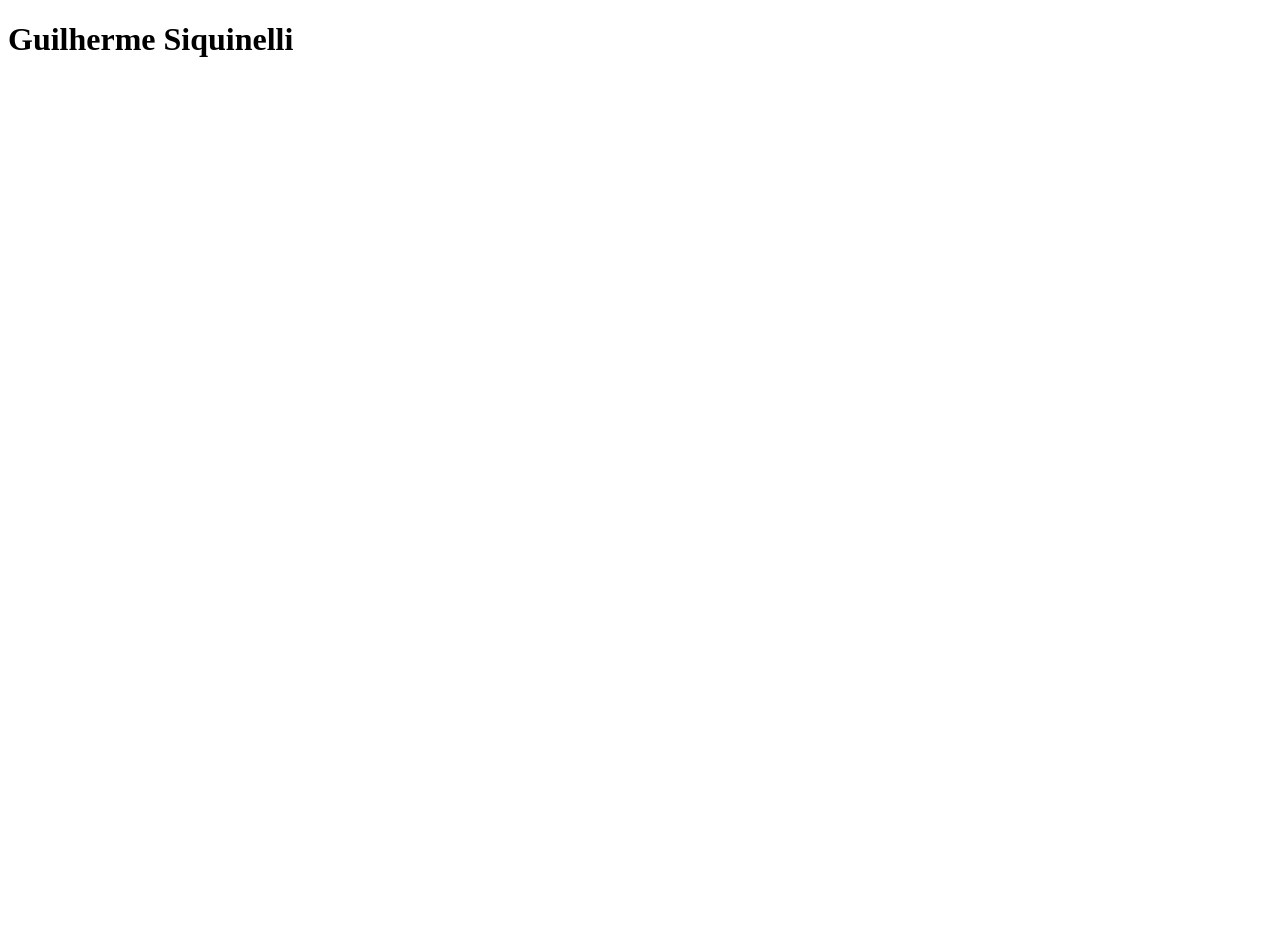
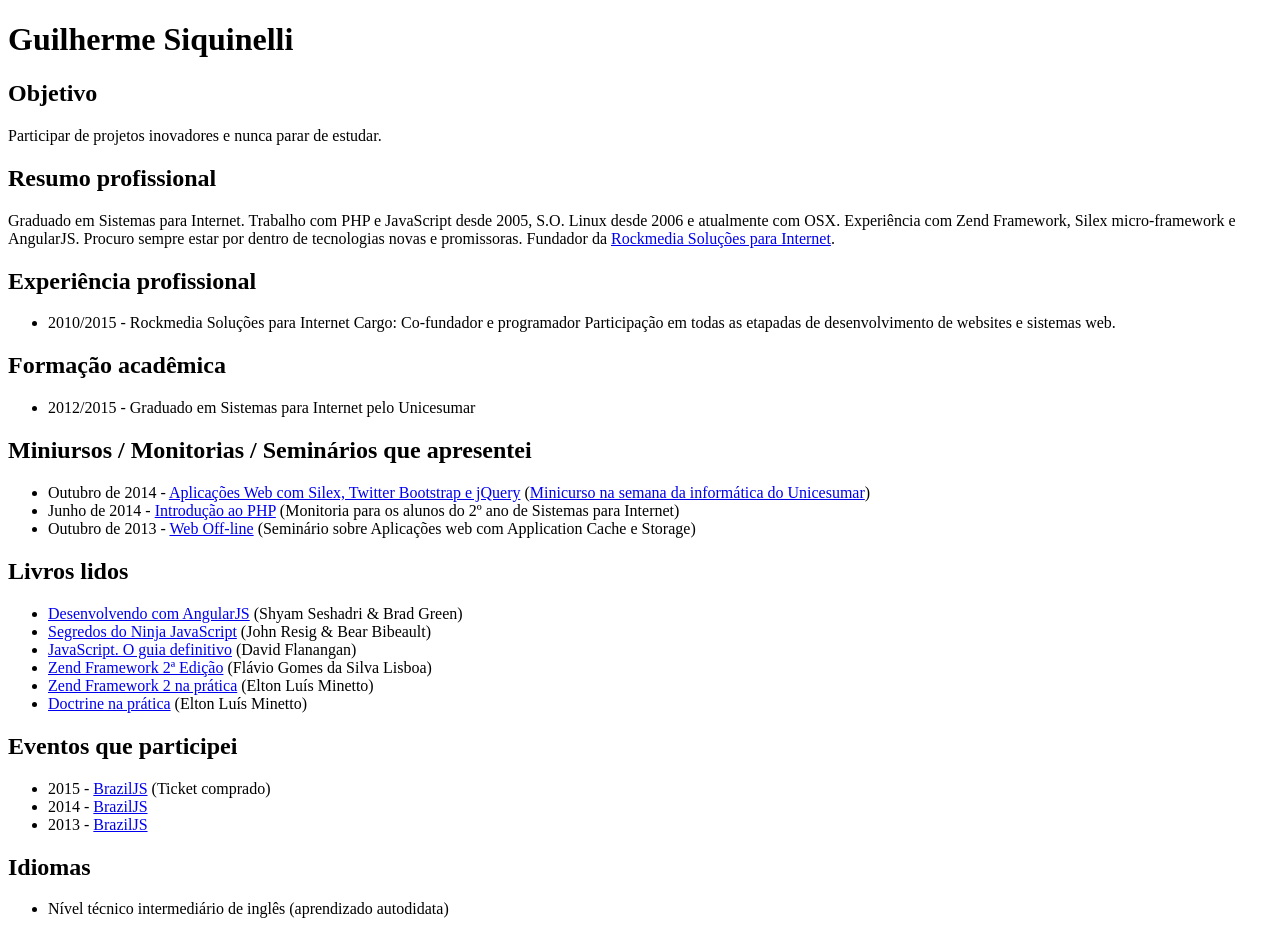
Before and after one commit to guiseek/guiseek.github.io, a plain HTML site: page index.html in a window 1280 px wide. Before the commit the page ends 800 px from the top, so only its background shows below. Drawn offline with Linux system fonts and the light colour scheme.

Commit message:
Informações básicas
Adicionado seções objetivo, resumo profissional, experiência
profissional, formação acadêmica, minicursos / monitorias / seminários
apresentados / livros lidos / eventos que participei e idiomas.

```diff
--- a/index.html
+++ b/index.html
@@ -5,6 +5,91 @@
     <title>Guilherme Siquinelli</title>
   </head>
   <body>
-    <h1>Guilherme Siquinelli</h1>
+    <header>
+      <h1>Guilherme Siquinelli</h1>
+    </header>
+    <main>
+      <section>
+        <h2>Objetivo</h2>
+        <p>Participar de projetos inovadores e nunca parar de estudar.</p>
+      </section>
+      <section>
+        <h2>Resumo profissional</h2>
+        <p>Graduado em Sistemas para Internet. Trabalho com PHP e JavaScript desde 2005, S.O. Linux desde 2006 e atualmente com OSX. Experiência com Zend Framework, Silex micro-framework e AngularJS. Procuro sempre estar por dentro de tecnologias novas e promissoras. Fundador da <a href="http://www.rockmedia.com.br">Rockmedia Soluções para Internet</a>.</p>
+      </section>
+      <section>
+        <h2>Experiência profissional</h2>
+        <ul>
+          <li>
+            2010/2015 - Rockmedia Soluções para Internet
+            Cargo: Co-fundador e programador
+            Participação em todas as etapadas de desenvolvimento de websites e sistemas web.
+          </li>
+        </ul>
+      </section>
+      <section>
+        <h2>Formação acadêmica</h2>
+        <ul>
+          <li>2012/2015 - Graduado em Sistemas para Internet pelo Unicesumar</li>
+        </ul>
+      </section>
+      <section>
+        <h2>Miniursos / Monitorias / Seminários que apresentei</h2>
+        <ul>
+          <li>
+            Outubro de 2014 - <a href="http://rockmedia.com.br/silex-jquery-twbs/">Aplicações Web com Silex, Twitter Bootstrap e jQuery</a> (<a href="http://www.unicesumar.edu.br/2014/informatica/programacao.php">Minicurso na semana da informática do Unicesumar</a>)
+          </li>
+          <li>
+            Junho de 2014 - <a href="http://goo.gl/qMr5Zh">Introdução ao PHP</a> (Monitoria para os alunos do 2&ordm; ano de Sistemas para Internet)
+          </li>
+          <li>
+            Outubro de 2013 - <a href="http://goo.gl/Jq6LoC">Web Off-line</a> (Seminário sobre Aplicações web com Application Cache e Storage)
+          </li>
+        </ul>
+      </section>
+      <section>
+        <h2>Livros lidos</h2>
+        <ul>
+          <li>
+            <a href="http://www.novateceditora.com.br/livros/angularjs/">Desenvolvendo com AngularJS</a> (Shyam Seshadri & Brad Green)
+          </li>
+          <li>
+            <a href="http://novatec.com.br/livros/ninja-javascript/">Segredos do Ninja JavaScript</a> (John Resig & Bear Bibeault)
+          </li>
+          <li>
+            <a href="http://www.grupoa.com.br/livros/programacao/javascript/9788565837194">JavaScript. O guia definitivo</a> (David Flanangan)
+          </li>
+          <li>
+            <a href="http://novatec.com.br/livros/zendframework-2ed/">Zend Framework 2&ordf; Edição</a> (Flávio Gomes da Silva Lisboa)
+          </li>
+          <li>
+            <a href="https://leanpub.com/zend-framework2-na-pratica">Zend Framework 2 na prática</a> (Elton Luís Minetto)
+          </li>
+          <li>
+            <a href="https://leanpub.com/doctrine-na-pratica">Doctrine na prática</a> (Elton Luís Minetto)
+          </li>
+        </ul>
+      </section>
+      <section>
+        <h2>Eventos que participei</h2>
+        <ul>
+          <li>
+            2015 - <a href="http://braziljs.com.br">BrazilJS</a> (Ticket comprado)
+          </li>
+          <li>
+            2014 - <a href="http://braziljs.com.br/2014/">BrazilJS</a>
+          </li>
+          <li>
+            2013 - <a href="http://braziljs.com.br/2013/">BrazilJS</a>
+          </li>
+        </ul>
+      </section>
+      <section>
+        <h2>Idiomas</h2>
+        <ul>
+          <li>Nível técnico intermediário de inglês (aprendizado autodidata)</li>
+        </ul>
+      </section>
+    </main>
   </body>
 </html>
```
